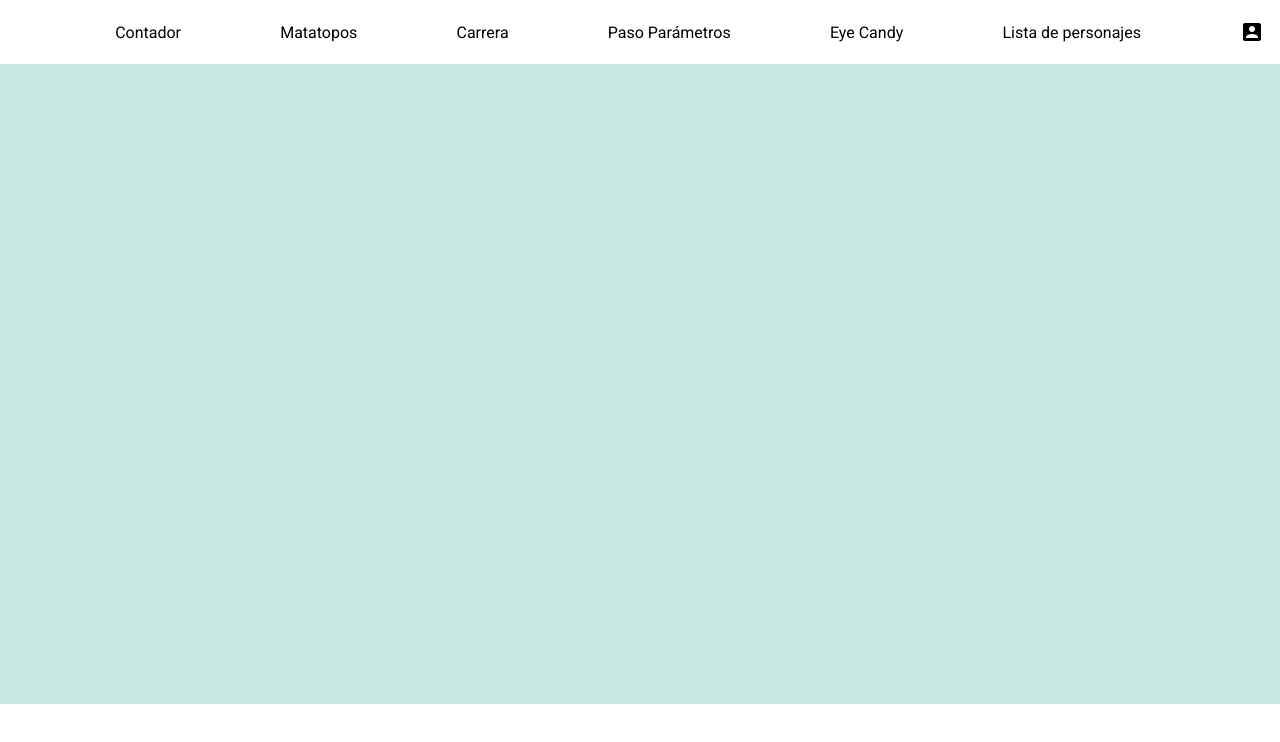
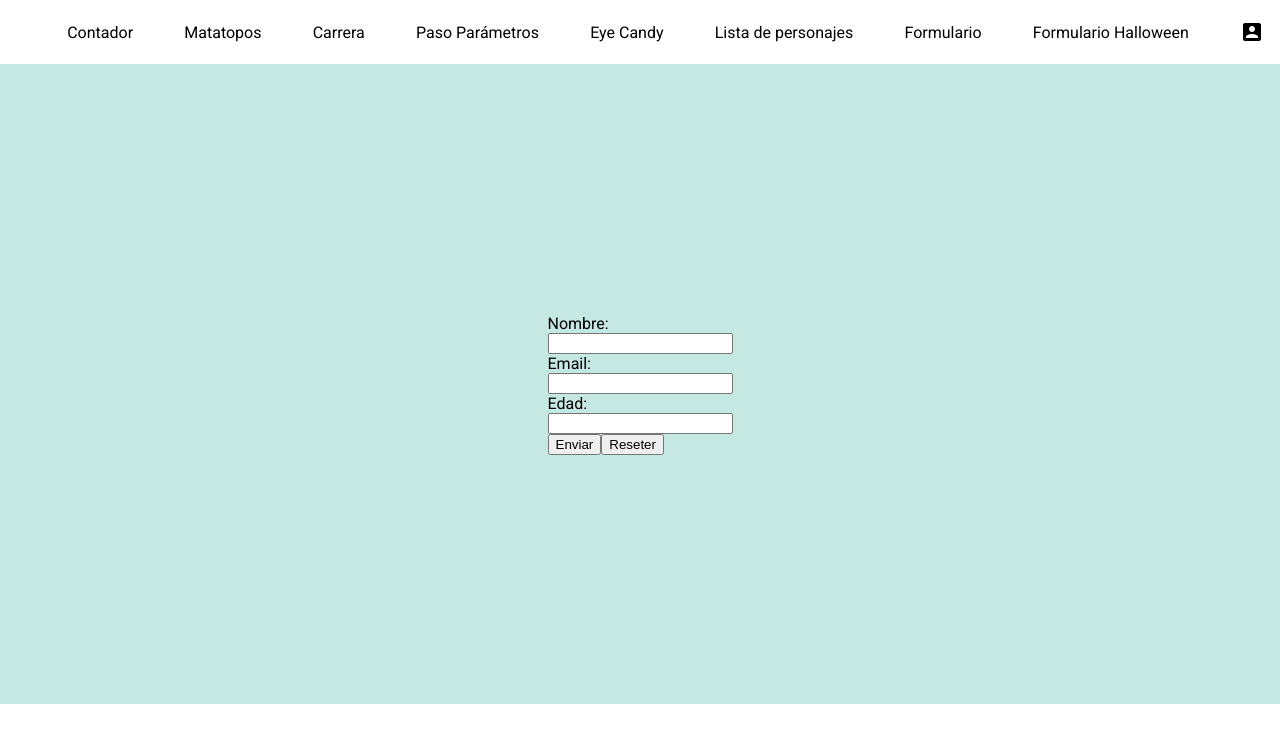
Before and after one commit to AdrianaCA/SegundoProyecto, an Angular app: page /formulario-registro in a window 1280 px wide. Before the commit this address led to /. Shown: the top 742 px of the page. Built offline with nearby package versions, Linux system fonts and the light colour scheme.

Commit message:
Formularios

```diff
--- a/src/app/app.routes.ts
+++ b/src/app/app.routes.ts
@@ -5,6 +5,8 @@ import { Carrera } from './carrera/carrera';
 import { PasoParametros } from './paso-parametros/paso-parametros';
 import { EyeCandy } from './eye-candy/eye-candy';
 import { ListaPersonajes } from './lista/lista-personajes/lista-personajes';
+import { FormularioRegistro } from './formulario-registro/formulario-registro';
+import { FormularioHalloween } from './formulario-halloween/formulario-halloween';
 
 export const routes: Routes = [
     { path: 'contador', component: Contador },
@@ -12,5 +14,7 @@ export const routes: Routes = [
     { path: 'carrera', component: Carrera },
     { path: 'paso-parametros/:num', component: PasoParametros },
     { path: 'eye-candy', component: EyeCandy },
-    { path: 'lista/lista-personajes', component: ListaPersonajes }
+    { path: 'lista/lista-personajes', component: ListaPersonajes },
+    { path: 'formulario-registro', component: FormularioRegistro },
+    { path: 'formulario-halloween', component: FormularioHalloween }
 ];
--- /dev/null
+++ b/src/app/formulario-halloween/formulario-halloween.html
@@ -0,0 +1 @@
+<p>formulario-halloween works!</p>
--- /dev/null
+++ b/src/app/formulario-halloween/formulario-halloween.ts
@@ -0,0 +1,25 @@
+import { Component } from '@angular/core';
+import { FormBuilder, FormGroup, ReactiveFormsModule, Validators } from '@angular/forms';
+
+@Component({
+  selector: 'app-formulario-halloween',
+  imports: [ReactiveFormsModule],
+  templateUrl: './formulario-halloween.html',
+  styleUrl: './formulario-halloween.css'
+})
+export class FormularioHalloween {
+
+  formulario: FormGroup;
+
+  constructor(private fb: FormBuilder) {
+    this.formulario = this.fb.group({
+      nombre: ['', [Validators.required, Validators.minLength(3), Validators.maxLength(10)]],
+      email: ['', [Validators.required, Validators.email]],
+      tipoInvitado: ['', ],
+      disfraz: ['', Validators.required],
+      fechaLlegada: ['', Validators.required],
+      aceptaReglas: ['', Validators.required]
+    });
+  }
+
+}
--- /dev/null
+++ b/src/app/formulario-registro/formulario-registro.css
@@ -0,0 +1,8 @@
+.contenedor-campo {
+    display: flex;
+    flex-direction: column;
+}
+
+.mensaje-error {
+    color: red;
+}
--- /dev/null
+++ b/src/app/formulario-registro/formulario-registro.html
@@ -0,0 +1,55 @@
+<form [formGroup]="formulario" (ngSubmit)="mostrar()">
+  <div class="contenedor-campo">
+    <label for="nombre">Nombre:</label>
+    <input id="nombre" formControlName="nombre">
+
+    @if(formulario.controls['nombre'].touched) {
+        <small class="mensaje-error">
+        @if(formulario.controls['nombre'].hasError('required')) {
+            El campo nombre es obliatorio
+        }
+        @if(formulario.controls['nombre'].hasError('minlength')) {
+            Mínimo 3 letras
+        }
+        @if(formulario.controls['nombre'].hasError('maxlength')) {
+            Máximo 3 letras
+        }
+    </small>
+    }
+  </div>
+
+  <div class="contenedor-campo">
+    <label for="email">Email:</label>
+    <input id="email" formControlName="email">
+
+    @if(formulario.controls['email'].touched) {
+        <small class="mensaje-error">
+        @if(formulario.controls['email'].hasError('required')) {
+            El campo email es obliatorio
+        }
+        @if(formulario.controls['email'].hasError('email')) {
+            No cumple con el formato de un email
+        }
+    </small>
+    }
+  </div>
+
+  <div class="contenedor-campo">
+    <label for="edad">Edad:</label>
+    <input type="number" id="edad" formControlName="edad">
+
+    @if(formulario.controls['edad'].touched) {
+        <small class="mensaje-error">
+        @if(formulario.controls['edad'].hasError('required')) {
+            El campo edad es obliatorio
+        }
+        @if(formulario.controls['edad'].hasError('min')) {
+            La edad no es válida
+        }
+    </small>
+    }
+  </div>
+
+  <button type="submit">Enviar</button>
+  <button type="button" (click)="resetear()">Reseter</button>
+</form>
--- /dev/null
+++ b/src/app/formulario-registro/formulario-registro.ts
@@ -0,0 +1,39 @@
+import { Component } from '@angular/core';
+import { FormBuilder, FormGroup, ReactiveFormsModule, Validators } from '@angular/forms';
+
+@Component({
+  selector: 'app-formulario-registro',
+  imports: [ReactiveFormsModule],
+  templateUrl: './formulario-registro.html',
+  styleUrl: './formulario-registro.css'
+})
+export class FormularioRegistro {
+
+  formulario: FormGroup;
+
+  constructor(private fb: FormBuilder) {
+    this.formulario = this.fb.group({
+    nombre: ['', [Validators.required, Validators.minLength(3), Validators.maxLength(10)]],
+    email: ['', [Validators.required, Validators.email]],
+    edad: ['', [Validators.required, Validators.min(0)]]
+    });
+  }
+
+  mostrar() {
+    //console.log("Has pulsado el botón enviar");
+
+    if(this.formulario.invalid) {
+      console.log("El formulario contiene errores.")
+    } else {
+      console.log(this.formulario.value);
+    }
+  }
+
+  resetear() {
+    this.formulario.reset({
+      nombre: '',
+      email: ''
+    });
+  }
+
+}
--- a/src/app/nav-bar/nav-bar.html
+++ b/src/app/nav-bar/nav-bar.html
@@ -12,5 +12,9 @@
     <span class="example-spacer"></span>
     <span class="opcion" routerLink="lista/lista-personajes">Lista de personajes</span>
     <span class="example-spacer"></span>
+    <span class="opcion" routerLink="formulario-registro">Formulario</span>
+    <span class="example-spacer"></span>
+    <span class="opcion" routerLink="formulario-halloween">Formulario Halloween</span>
+    <span class="example-spacer"></span>
     <mat-icon fontIcon="account_box"></mat-icon>
 </mat-toolbar>
```
Also changed, not shown: src/app/formulario-halloween/formulario-halloween.css (added), 2 other files (tests, documents, lock files or other folders).
